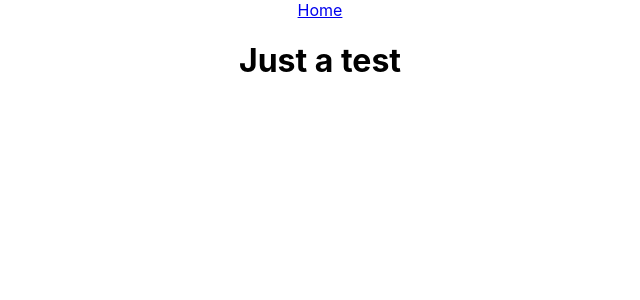
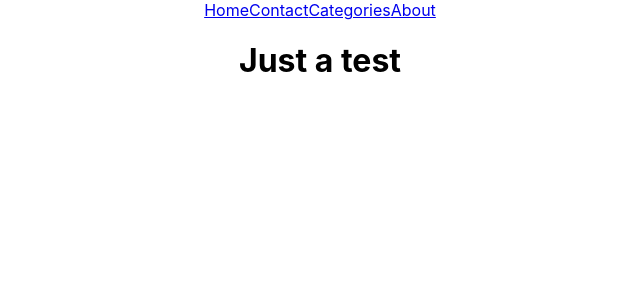
Before and after one commit to ForambenMangukiya/CMS_Cookbook, a React (Create React App) app: page / in a window 1280 px wide. Shown: the top 300 px of the page, without its empty margins (320-960 px from the left). Built offline with nearby package versions, Linux system fonts and the light colour scheme; no server answers.

Commit message:
added other links in header

```diff
--- a/src/Components/Navbar.jsx
+++ b/src/Components/Navbar.jsx
@@ -6,6 +6,9 @@ export default function Navbar() {
     <div className="navbar">
 
       <NavLink to="/">Home</NavLink>
+      <NavLink to="/contact">Contact</NavLink>
+      <NavLink to="/categories">Categories</NavLink>
+      <NavLink to="/about">About</NavLink>
 
     </div>
   );
```
